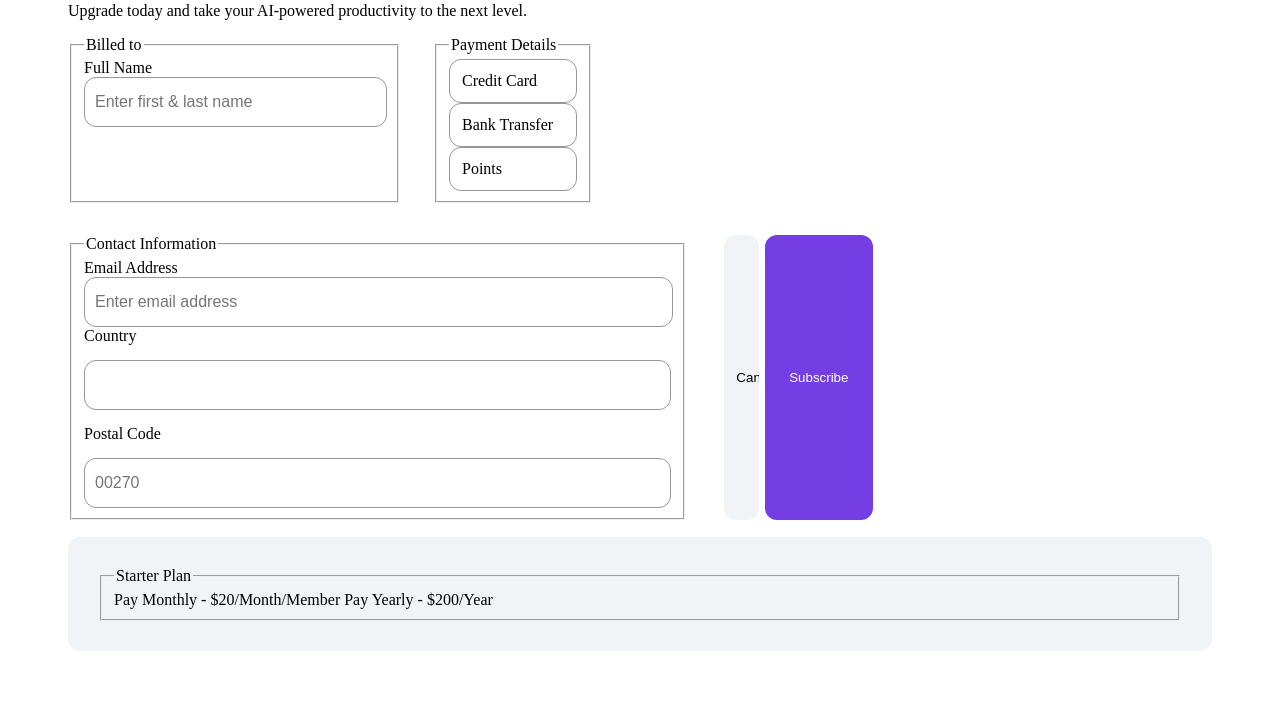
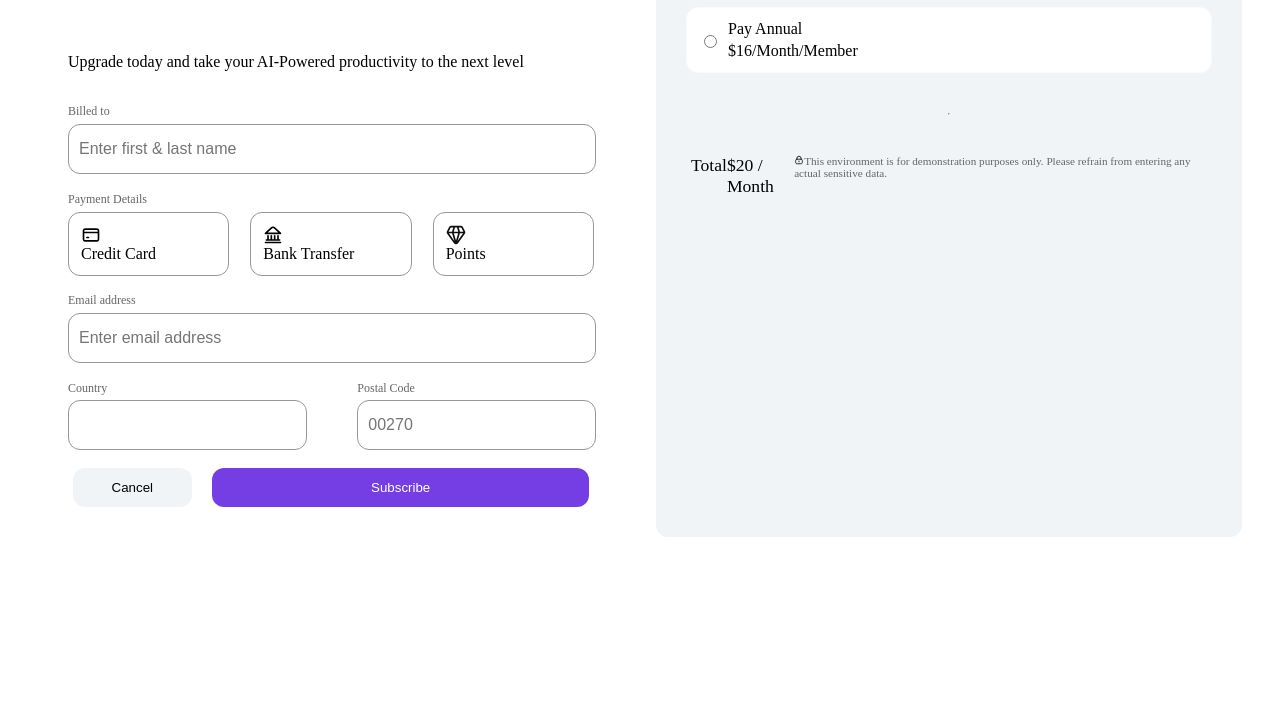
Before and after one commit to PabloRius/CheckoutPage, a plain HTML site: page src/index.html in a window 1280 px wide. Shown: the part 226-945 px from the top of the page. After the commit the page ends 801 px from the top, so only its background shows below. Drawn offline with Linux system fonts and the light colour scheme.

Commit message:
Fix wrong layout

```diff
--- a/src/index.html
+++ b/src/index.html
@@ -3,112 +3,186 @@
   <head>
     <meta charset="UTF-8" />
     <meta name="viewport" content="width=device-width, initial-scale=1.0" />
-    <meta http-equiv="X-UA-Compatible" content="IE=edge" />
+    <meta http-equiv="X-UA-Compatible" content="ie=edge" />
     <title>Subscription Checkout Page</title>
-    <link rel="stylesheet" href="style/reset.css" />
-    <link rel="stylesheet" href="style/variables.css" />
     <link rel="stylesheet" href="style/base.css" />
     <link rel="stylesheet" href="style/components.css" />
     <link rel="stylesheet" href="style/layout.css" />
+    <link rel="stylesheet" href="style/reset.css" />
+    <link rel="stylesheet" href="style/variables.css" />
   </head>
   <body>
-    <header>
+    <script src="index.js"></script>
+    <form action="post">
+      <main>
         <h1>
           <svg
             xmlns="http://www.w3.org/2000/svg"
             width="50"
             viewBox="0 0 1024 1024"
             class="icon"
-          role="img"
-          aria-label="Neuralite Logo"
+            version="1.1"
           >
             <path
-            d="M625.6 516.8l19.2 81.6 104-38.4 4.8 14.4-110.4 40L560 824l-14.4-6.4 83.2-203.2-169.6-25.6 64 217.6c3.2 8-1.6 17.6-11.2 19.2s-17.6-1.6-19.2-11.2l-68.8-232-153.6-22.4 1.6-16 145.6 22.4-28.8-96-116.8 59.2-14.4-28.8 129.6-65.6L480 217.6 254.4 499.2l-12.8-9.6L480 190.4l9.6 6.4 27.2 11.2-96 227.2 177.6 41.6-64-268.8 16-3.2 67.2 278.4 136 32c8 1.6 14.4 11.2 11.2 19.2-1.6 8-11.2 14.4-19.2 11.2l-120-28.8z"
+              d="M625.6 516.8l19.2 81.6 104-38.4 4.8 14.4-110.4 40L560 824l-14.4-6.4 83.2-203.2-169.6-25.6 64 217.6c3.2 8-1.6 17.6-11.2 19.2s-17.6-1.6-19.2-11.2l-68.8-232-153.6-22.4 1.6-16 145.6 22.4-28.8-96-116.8 59.2-14.4-28.8 129.6-65.6L480 217.6 254.4 499.2l-12.8-9.6L480 190.4l9.6 6.4 27.2 11.2-96 227.2 177.6 41.6-64-268.8 16-3.2 67.2 278.4 136 32c8 1.6 14.4 11.2 11.2 19.2-1.6 8-11.2 14.4-19.2 11.2l-120-28.8zM608 512l-185.6-43.2 30.4 102.4 176 25.6L608 512z m-46.4-313.6l12.8-9.6L784 484.8l-12.8 9.6-209.6-296zM768 588.8l12.8 9.6-201.6 240-12.8-9.6 201.6-240z m-278.4 240l-11.2 11.2-232-243.2 11.2-11.2 232 243.2z"
               fill="#a273ff"
             />
-        </svg>
-        Neuralite
+            <path
+              d="M400 448m-64 0a64 64 0 1 0 128 0 64 64 0 1 0-128 0Z"
+              fill="#753ee4"
+            />
+            <path
+              d="M640 608m-56 0a56 56 0 1 0 112 0 56 56 0 1 0-112 0Z"
+              fill="#753ee4"
+            />
+            <path
+              d="M208 624c-44.8 0-80-35.2-80-80s35.2-80 80-80 80 35.2 80 80-35.2 80-80 80z m0-32c27.2 0 48-20.8 48-48s-20.8-48-48-48-48 20.8-48 48 20.8 48 48 48zM528 960c-44.8 0-80-35.2-80-80s35.2-80 80-80 80 35.2 80 80-35.2 80-80 80z m0-32c27.2 0 48-20.8 48-48s-20.8-48-48-48-48 20.8-48 48 20.8 48 48 48zM528 224c-44.8 0-80-35.2-80-80s35.2-80 80-80 80 35.2 80 80-35.2 80-80 80z m0-32c27.2 0 48-20.8 48-48s-20.8-48-48-48-48 20.8-48 48 20.8 48 48 48zM816 624c-44.8 0-80-35.2-80-80s35.2-80 80-80 80 35.2 80 80-35.2 80-80 80z m0-32c27.2 0 48-20.8 48-48s-20.8-48-48-48-48 20.8-48 48 20.8 48 48 48z"
+              fill="#753ee4"
+            /></svg
+          >Neuralite
         </h1>
-    </header>
-    <main>
-      <section aria-labelledby="upgrade-header">
-        <h2 id="upgrade-header">Upgrade to Plus</h2>
+        <h2>Upgrade to Plus</h2>
         <p>
-          Upgrade today and take your AI-powered productivity to the next level.
+          Upgrade today and take your AI-Powered productivity to the next level
         </p>
 
-        <form action="post" id="subscription-form">
-          <fieldset>
-            <legend>Billed to</legend>
-            <label for="full_name">Full Name</label>
-            <input
+        <div class="inputGroup">
+          <label for="full_name"><span>Billed to</span></label
+          ><input
             type="text"
             name="full_name"
             id="full_name"
             placeholder="Enter first & last name"
-              aria-required="true"
           />
-          </fieldset>
+        </div>
 
-          <fieldset>
-            <legend>Payment Details</legend>
-            <div>
-              <input type="radio" name="payment_type" id="credit_card" />
-              <label for="credit_card">Credit Card</label>
+        <div class="inputGroup">
+          <label>Payment Details</label>
+          <div class="radioGroup">
+            <input type="radio" name="payment_type" id="payment_type_1" />
+            <label for="payment_type_1">
+              <svg
+                xmlns="http://www.w3.org/2000/svg"
+                width="20"
+                height="20"
+                viewBox="0 0 0.6 0.6"
+                fill="none"
+              >
+                <path
+                  d="M0.075 0.225h0.45M0.175 0.375h0.05m-0.07 0.1h0.29c0.028 0 0.042 0 0.053 -0.005a0.05 0.05 0 0 0 0.022 -0.022C0.525 0.437 0.525 0.423 0.525 0.395V0.205c0 -0.028 0 -0.042 -0.005 -0.053a0.05 0.05 0 0 0 -0.022 -0.022C0.487 0.125 0.473 0.125 0.445 0.125H0.155c-0.028 0 -0.042 0 -0.053 0.005a0.05 0.05 0 0 0 -0.022 0.022C0.075 0.163 0.075 0.177 0.075 0.205v0.19c0 0.028 0 0.042 0.005 0.053a0.05 0.05 0 0 0 0.022 0.022C0.113 0.475 0.127 0.475 0.155 0.475"
+                  stroke="#000"
+                  stroke-width="0.05"
+                  stroke-linecap="round"
+                  stroke-linejoin="round"
+                />
+              </svg>
+              <span>Credit Card</span>
+            </label>
+            <input type="radio" name="payment_type" id="payment_type_2" />
+            <label for="payment_type_2"
+              ><svg
+                xmlns="http://www.w3.org/2000/svg"
+                width="20"
+                height="20"
+                viewBox="0 0 0.6 0.6"
+                fill="none"
+              >
+                <path
+                  d="M.075.525h.45M.1.45h.4m-.35 0V.325m.1.125V.325m.1.125V.325m.1.125V.325M.525.25.353.097C.334.08.325.072.314.069a.05.05 0 0 0-.029 0C.274.072.265.081.246.097L.075.25z"
+                  stroke="#000"
+                  stroke-width=".05"
+                  stroke-linecap="round"
+                  stroke-linejoin="round"
+                /></svg
+              ><span>Bank Transfer</span>
+            </label>
+            <input type="radio" name="payment_type" id="payment_type_3" />
+            <label for="payment_type_3"
+              ><svg
+                xmlns="http://www.w3.org/2000/svg"
+                width="20"
+                height="20"
+                viewBox="0 0 0.6 0.6"
+                fill="none"
+              >
+                <path
+                  fill-rule="evenodd"
+                  clip-rule="evenodd"
+                  d="M.156.025a.08.08 0 0 0-.067.041l-.06.12a.08.08 0 0 0 .006.078l.204.282a.075.075 0 0 0 .122 0L.565.264A.08.08 0 0 0 .571.186l-.06-.12A.08.08 0 0 0 .444.025zM.134.089A.03.03 0 0 1 .156.075h.061L.181.2H.078zM.233.2.269.075h.062L.367.2zm.133.05H.234L.3.465zM.348.478.418.25h.095zM.419.2.383.075h.061a.03.03 0 0 1 .022.014L.522.2zM.087.25h.094l.07.228z"
+                  fill="#0F0F0F"
+                /></svg
+              ><span>Points</span>
+            </label>
           </div>
-            <div>
-              <input type="radio" name="payment_type" id="bank_transfer" />
-              <label for="bank_transfer">Bank Transfer</label>
         </div>
-            <div>
-              <input type="radio" name="payment_type" id="points" />
-              <label for="points">Points</label>
-            </div>
-          </fieldset>
-
-          <fieldset>
-            <legend>Contact Information</legend>
-            <label for="email">Email Address</label>
-            <input
+        <div class="inputGroup">
+          <label for="email"><span>Email address</span></label
+          ><input
             type="email"
             name="email"
             id="email"
             placeholder="Enter email address"
-              aria-required="true"
-            />
-            <div class="row">
-              <label for="country">Country</label>
-              <input type="text" name="country" id="country" />
-              <label for="postal">Postal Code</label>
-              <input
-                type="text"
-                name="postal"
-                id="postal"
-                placeholder="00270"
           />
         </div>
-          </fieldset>
-
+        <div class="row">
+          <div class="inputGroup">
+            <label for="country"><span>Country</span></label
+            ><input type="text" name="country" id="country" />
+          </div>
+          <div class="inputGroup">
+            <label for="postal"><span>Postal Code</span></label
+            ><input type="text" name="postal" id="postal" placeholder="00270" />
+          </div>
+        </div>
         <footer>
           <input type="reset" value="Cancel" />
           <input type="submit" value="Subscribe" />
         </footer>
+      </main>
+      <aside>
+        <div class="inputGroup">
+          <h3>Starter Plan</h3>
+          <div class="plans">
+            <div>
+              <label for="plan1" class="radio-label"
+                ><input type="radio" name="plans" id="plan1" />
+                <div>
+                  <span>Pay Monthly</span><span>$20/Month/Member</span>
+                </div></label
+              >
+            </div>
+            <div>
+              <label for="plan2" class="radio-label"
+                ><input type="radio" name="plans" id="plan2" />
+                <div>
+                  <span>Pay Annual</span><span>$16/Month/Member</span>
+                </div></label
+              >
+            </div>
+          </div>
+        </div>
+        <hr />
+        <footer>
+          <div><span>Total</span><span>$20 / Month</span></div>
+          <span
+            ><svg
+              xmlns="http://www.w3.org/2000/svg"
+              width="10"
+              viewBox="0 0 0.45 0.45"
+              fill="none"
+            >
+              <path
+                d="M.225.272v.037M.131.188h.154l.034.001m-.188 0L.105.195A.06.06 0 0 0 .08.22C.075.23.075.246.075.278v.026c0 .032 0 .047.006.059a.06.06 0 0 0 .025.025c.012.006.028.006.059.006h.12c.032 0 .047 0 .059-.006A.06.06 0 0 0 .369.363C.375.351.375.335.375.304V.278c0-.032 0-.047-.006-.059A.06.06 0 0 0 .344.194L.318.188m-.188 0V.15a.094.094 0 0 1 .188 0v.038"
+                stroke="#000"
+                stroke-width=".037"
+                stroke-linecap="round"
+                stroke-linejoin="round"
+              /></svg
+            >This environment is for demonstration purposes only. Please refrain
+            from entering any actual sensitive data.</span
+          >
+        </footer>
+      </aside>
     </form>
-      </section>
-      <aside>
-        <fieldset>
-          <legend>Starter Plan</legend>
-          <label>
-            <input type="radio" name="plan" value="monthly" />
-            <span>Pay Monthly - $20/Month/Member</span>
-          </label>
-          <label>
-            <input type="radio" name="plan" value="yearly" />
-            <span>Pay Yearly - $200/Year</span>
-          </label>
-        </fieldset>
-      </aside>
-    </main>
-    <script src="index.js"></script>
   </body>
 </html>
```
Lines whose indentation alone changed are shown as unchanged.
